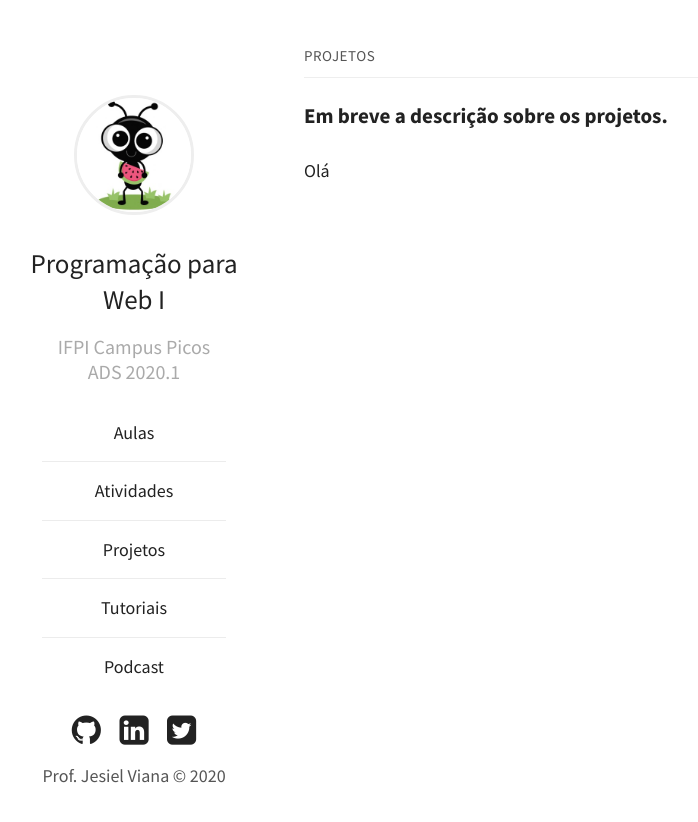
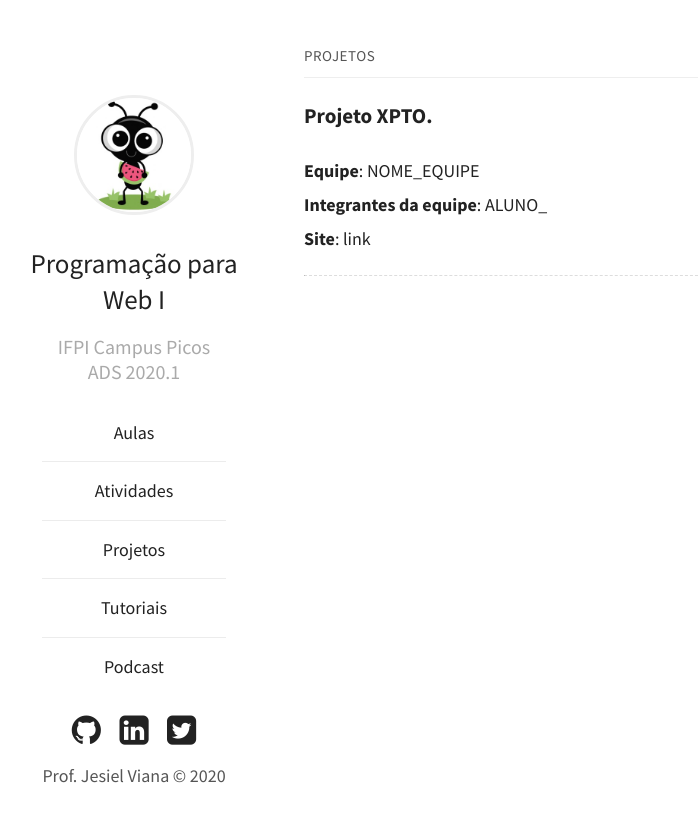
Before and after one commit to jesielviana/web-dev, a Jekyll site: the page built from projetos.md, in a window 1280 px wide. Shown: the top 822 px of the page, without its empty margins (51-749 px from the left). Built offline with Jekyll 4.4.1, drawn with Linux system fonts in a browser that asks for light colours.

Commit message:
template para projetos

```diff
--- a/projetos.md
+++ b/projetos.md
@@ -3,5 +3,9 @@ layout: page
 title:  "Projetos"
 ---
 
-### Em breve a descrição sobre os projetos.
-Olá
+### Projeto XPTO.
+**Equipe**: NOME_EQUIPE<br>
+**Integrantes da equipe**: ALUNO_<br>
+**Site**: link<br>
+
+___
```
